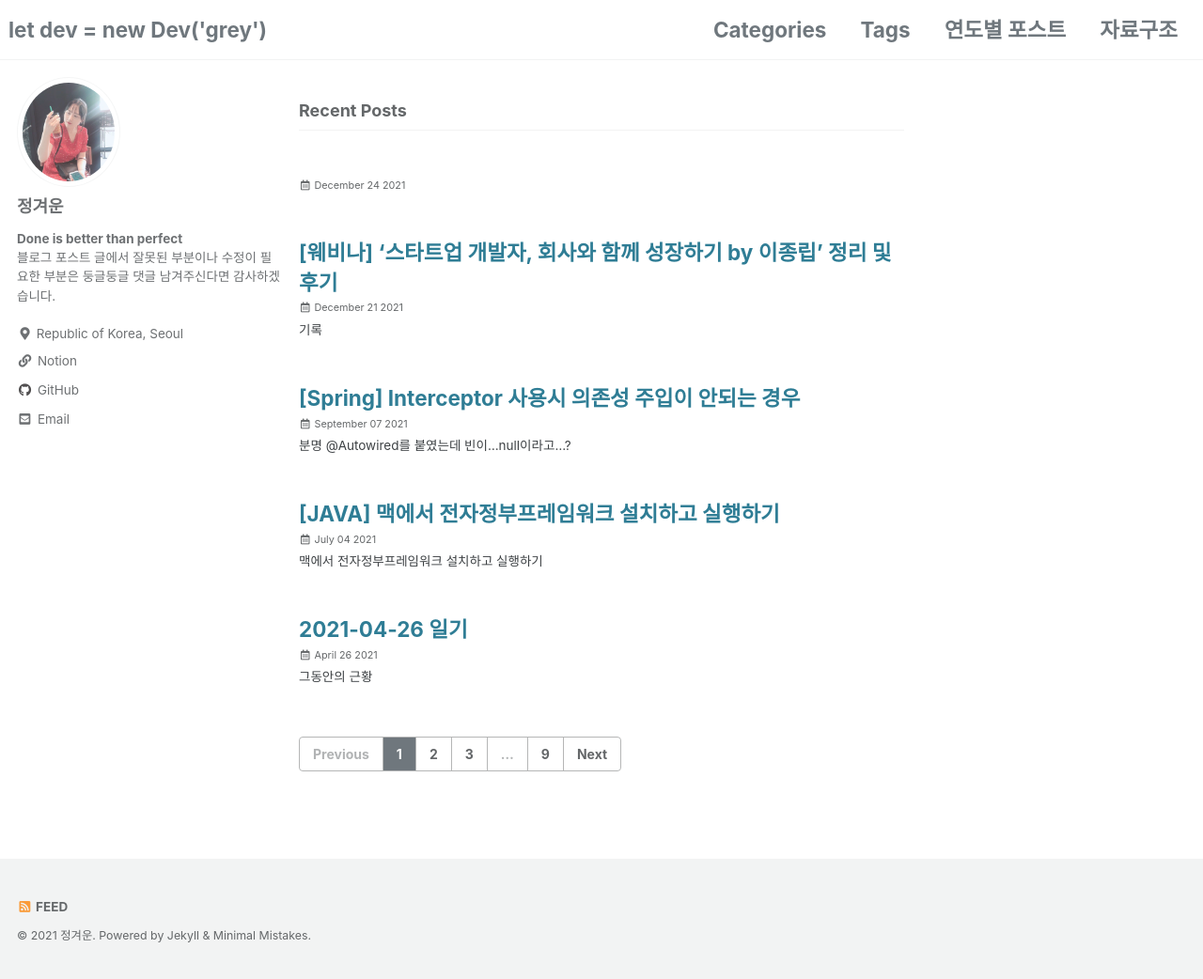
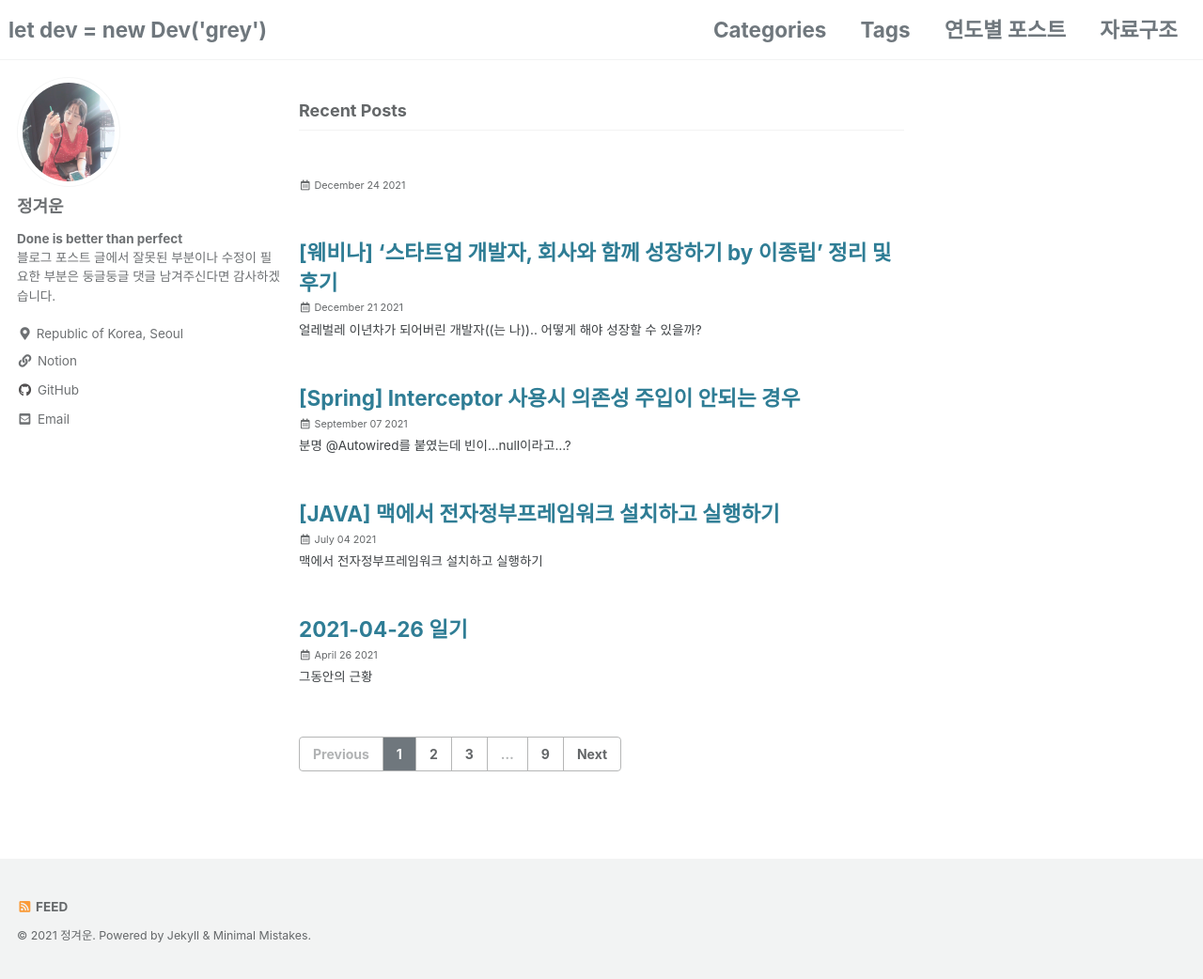
Before and after one commit to grey920/grey920.github.io, a Jekyll site: the page built from index.html, in a window 1280 px wide and 1042 px high. Shown: the whole window at 94% size. Built offline with Jekyll 4.4.1, drawn with Linux system fonts in a browser that asks for light colours; cached includes are drawn as plain includes; the list of posts is cut into pages by our own code.

Commit message:
웨비나 후기 수정

```diff
--- a/_posts/2021-12-21-webinar-johngrib.md
+++ b/_posts/2021-12-21-webinar-johngrib.md
@@ -1,6 +1,6 @@
 ---
 title: "[웨비나] '스타트업 개발자, 회사와 함께 성장하기 by 이종립' 정리 및 후기 "
-excerpt: "기록"
+excerpt: "얼레벌레 이년차가 되어버린 개발자((는 나)).. 어떻게 해야 성장할 수 있을까?"
 categories:
   - Review
 tags:
@@ -11,7 +11,7 @@
 ---
 <figure>
 <img data-action="zoom" src='{{ "/assets/images/2021-12-21/johngrib.webp" | relative_url }}' >
-<figcaption>!!</figcaption>
+<figcaption>트위터에서만 보던 그 종립님..?!!</figcaption>
 </figure>
 
 <aside>
@@ -19,10 +19,14 @@
 <p>
 
 1. 동료들과 평소에는 사이가 좋아도 가끔씩 일이 안풀릴때면 동료들과 나를 스스로 비교하면서 우울해지고 태도도 자연스럽게 까칠해지곤 했다. 하지만 크게 보면 동료가 잘 되어야 나도 성장하고 함께 잘되는 일이다. 진심으로 응원하고 축하하고 도와주고 나눠주자.
+</br>
 
 2. 이것저것 배울 것이 많아 마음이 조급했는데 덕분에 머릿속이 심플해졌다. `회사 업무`와 관련 있는 공부를 우선 순위로 두자. 대신 하나라도 제대로 잡고 깊게 공부하자. 공부한 것을 동료들과 나누는 자리도 가지면 머릿속의 지식도 정리되고 공유도 되고 일석이조?!
+</br>
 
 3. 기록의 중요성을 다시 한 번 되새기게 되었다. 근무 일지의 경우도 원래 작성하긴 했지만 크게 중요하게 생각하지도 않았고 (거의 일기장) 이를 어떻게 활용할 수 있을지도 몰랐는데 종립님은 모든 기록을 정말 유의미한 데이터로 관리하시는 것 같아 감명깊었다. 특히, 목차를 요약 정리처럼 사용하는 것을 앞으로 블로그 포스팅을 쓸 때 적용해봐야겠다.
+
+</br>
 </p>
 </aside>
 
@@ -120,7 +124,7 @@
 
 # 사전 질문
 
-### 1. 공부를 할 수 없는 과업 시간에는? 시간을 효율적으로 쓰기 위한 전략?
+## 1. 공부를 할 수 없는 과업 시간에는? 시간을 효율적으로 쓰기 위한 전략?
 
 - 항상 시간이 부족하다고 생각함. 따라서 평소에 하는 것의 가짓수를 줄이는 게 중요하다
 - 휴식의 종류, 공부의 종류도 줄이는 것
@@ -130,12 +134,12 @@
     - 기록을 남기는 것이 중요
 - 하루에 하나라도 제대로 하자
 
-### 1-1. 도움이 되는 정보와 안되는 정보를 어떻게 구분?
+## 1-1. 도움이 되는 정보와 안되는 정보를 어떻게 구분?
 
 - 회사와 관련된 정보가 도움이 되는 정보이고, 아닌 것이
 - 찾으려고 해서 찾은 정보는 우선 순위에서 높다. 하지만 트위터나 페이스북에 올라와서 본 정보는 우선순위가 낮다.
 
-### 1-2. 개인 프로젝트를 어떻게 해야할지, 하는게 좋을지
+## 1-2. 개인 프로젝트를 어떻게 해야할지, 하는게 좋을지
 
 - 많은 사람들에게 프로젝트의 종류가 꼭 깃허브에 올리고 코딩을 해야한다는 강박이 있는 듯 하다.
 - 개인 프로젝트가 꼭 코딩일 필요 X. 일주일동안 책을 읽고 책 내용을 정리하는 리포트를 만드는 것도 프로젝트가 될 수 있다.
@@ -143,25 +147,25 @@
 - 집중해서 공부한 경험은 스스로를 돌아보기에도 좋은 경험이다.
 - 너무 많은 지식을 얇게 알아서 고민에 빠진다. 한두가지라도 회사에서 쓰는 기능을 제대로 안다면 좋음
 
-### 1-3. 잘하고 있는지를 어떻게 판단할까
+## 1-3. 잘하고 있는지를 어떻게 판단할까
 
 - 관심사가 여러가지로 퍼지지 않게 회사일을 기준으로 일을 줄이자.
 
-### 2. 조직에서 다른 개발자와 교류할때 관점이 맞지 않아 불편한 것 같음. 어떻게 극복할까
+## 2. 조직에서 다른 개발자와 교류할때 관점이 맞지 않아 불편한 것 같음. 어떻게 극복할까
 
 - 맥락을 쌓는게 중요함.
 - 동료에게 할때 표면적으로는 거부를 안해도 막상 시작하면 부정적인 반응이 오거나 힘들어 하는 경우가 많다.
 - 이런 종류의 활동을 철저히 시작하기보단 함께 식사나 스포츠, 게임 등을 통해 친해지고 서서히 시작하는게 좋다.
 - 이런게 자주 쌓인다면 일종의 이직 플래그일 수 있다.
 
-### 3. 집중력이 떨어질 때 텐션 회복하는 법
+## 3. 집중력이 떨어질 때 텐션 회복하는 법
 
 - 잠을 잔다.
 - 하루나 이틀 정도는 아무것도 안하고 쉬기도 함.
 - 성장에 대한 불안감이 있어 책을 읽기도 하고, 뛰거나 산책
 - 가급적 새로운 활동을 하기도 함
 
-### 4. 백엔드 개발자가 혼자밖에 없는데 성장할 수 있을까
+## 4. 백엔드 개발자가 혼자밖에 없는데 성장할 수 있을까
 
 - 가능하다고 생각함.
 - 혼자인 경우 위키를 만들어 보는 것이 도움이 될 듯.
@@ -169,7 +173,7 @@
 - 반드시 커뮤니티 활동을 해보는 것을 추천
     - 페이스북 그룹, 특정 그룹의 슬랙 채널, 고민 상담류의 DM 등
 
-### 5. 취직/이직 준비시 지식 외에 어떤 것이 필요할까
+## 5. 취직/이직 준비시 지식 외에 어떤 것이 필요할까
 
 - 관심있는 회사의 영역을 넓히자.
     - 세 군데라면 열 군데 정도로 넓혀서 채용 공고를 수집한다. (30 군데를 추천)
@@ -180,7 +184,7 @@
         - 면접을 열 군데 이상 봐야 좋다고 생각함.
         - 지원 자격들이 비슷하면 면접 질문도 비슷함. → 대여섯 군데 면접을 보면 감이 잡힘
 
-### 6. 문서 꾸준히 관리하는 것이 쉽지 않다. 지속하는 방법?
+## 6. 문서 꾸준히 관리하는 것이 쉽지 않다. 지속하는 방법?
 
 - 사기템이 있어 가능하다. → 위키
 - 게임을 하다보면 수집욕을 자극하는 아이템이 있다. 위키를 만들면서 그런 기분을 느낌
@@ -191,7 +195,7 @@
     - 랜덤 누르다 제목만 있는 글을 발견하면 그때 완성하면 됨
 
 
-### 7. 철학이 논리적 사고에 도움이 되는가. 전공이 컴공이 아니라 아쉬운 점이 있는가.
+## 7. 철학이 논리적 사고에 도움이 되는가. 전공이 컴공이 아니라 아쉬운 점이 있는가.
 
 - 논리적 사고에 도움이 되었다. 하지만 개발자에 도움이 되었다고 확신할 수는 없다.
 - 사고에 큰 도움을 준 사고는 있음.
@@ -203,7 +207,7 @@
         - 엄격한 경계값 테스트에는 도움이 됨
 - 개발을 잘하기 위해서는 어떤 전공이 무조건 도움이 된다고는 생각하지 않음. 최대한 많은 경험을 회사와 관련된 경험으로 추출하고, 빠르게 공부해서 적용하는게 도움됨.
 
-### 8. 최종 목표
+## 8. 최종 목표
 
 - 먼 미래는 생각하지 않고 있음.
 - 부정적으로 미래를 계획하는 편이라 가족과 노후를 행복하게 보내면 좋겠다고 생각
```
